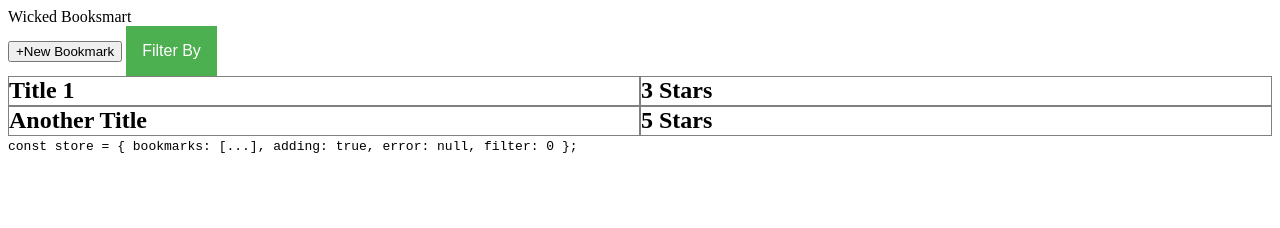
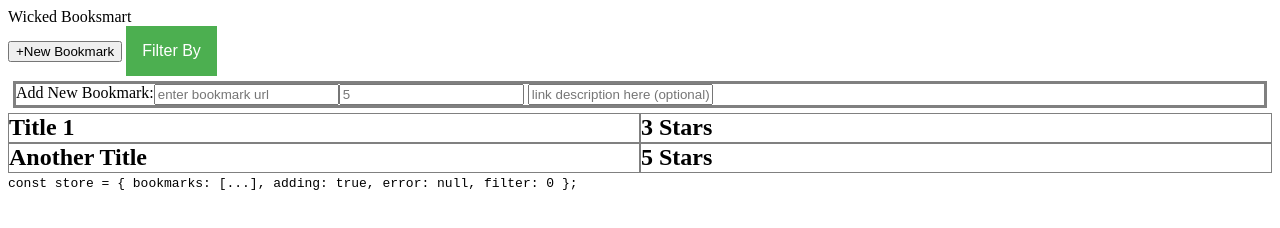
Before and after one commit to thinkful-ei-iguana/michael-bookmarks-app, a website built with webpack: page wireframe/wireframe_addbookmark.html in a window 1280 px wide. Built offline with nearby package versions, Linux system fonts and the light colour scheme.

Commit message:
added wireframing for new bookmark form

```diff
--- a/wireframe/wireframe.css
+++ b/wireframe/wireframe.css
@@ -38,3 +38,9 @@
 
 /* Change the background color of the dropdown button when the dropdown content is shown */
 .dropdown:hover .dropbtn {background-color: #3e8e41;}
+
+.newBookmarkForm{
+  display: flex;
+  margin: 5px;
+  border: 3px solid grey
+}
--- a/wireframe/wireframe_addbookmark.html
+++ b/wireframe/wireframe_addbookmark.html
@@ -11,8 +11,7 @@
   <header>Wicked Booksmart</header>
   <main>
     <section class="navSection">
-      <form>
-        <button class="newBookmark">+New Bookmark</button>
+        <button class="newBookmarkButton">+New Bookmark</button>
         <div class="dropdown">
           <button class="dropbtn" id="dropdown">Filter By</button>
             <div class="dropdown-content">
@@ -24,7 +23,14 @@
               <a href="#">5 Star</a>
             </div>
         </div>
-      </form>
+        <form class="newBookmarkForm">
+          <label name="URL" for="bookmarkURL">Add New Bookmark:</label>
+          <input id="bookmarkURL" placeholder="enter bookmark url">
+          <div >
+            <input name="rating" id="ratingInput" placeholder="5">
+            <input id="description" placeholder="link description here (optional)">
+          </div>
+        </form>
     </section>
     <section class="results">
         <style>.bookmark h2{box-sizing: border-box;
```
